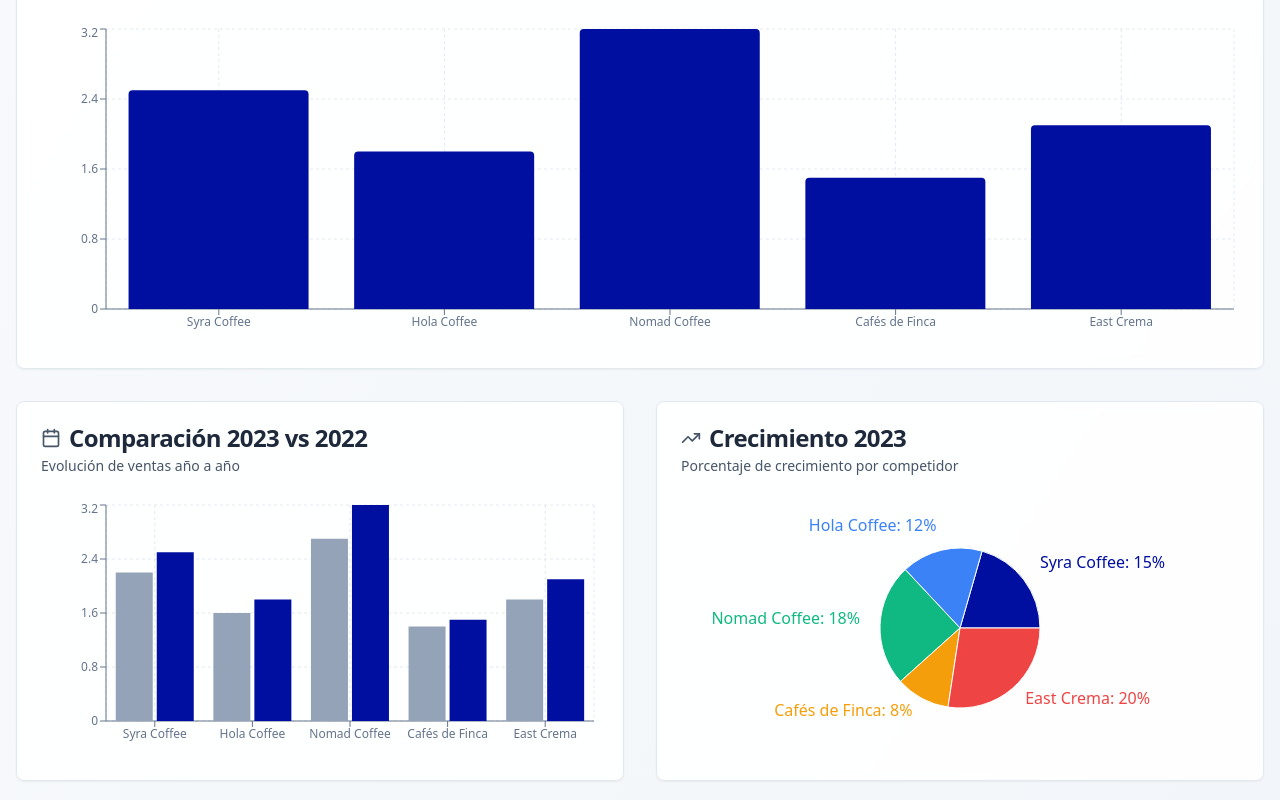
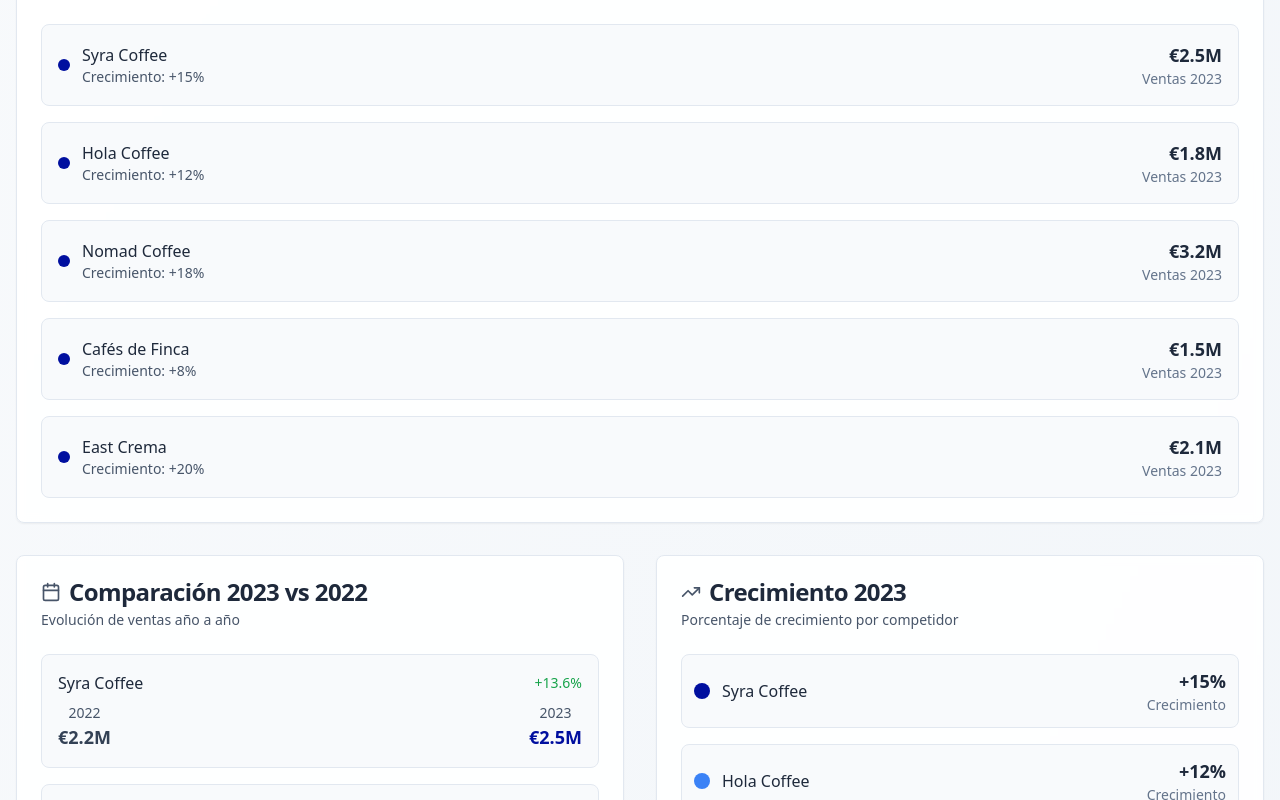
Before and after one commit to eastcremacoffee-dev/east-crema-analysis, a Next.js app: page / in a window 1280 px wide. Shown: the part 500-1300 px from the top of the page. Built offline with nearby package versions, Linux system fonts and the light colour scheme.

Commit message:
fix: reemplazar gráficos de Recharts con visualizaciones HTML/CSS para evitar errores de build

```diff
--- a/src/app/page.tsx
+++ b/src/app/page.tsx
@@ -11,7 +11,7 @@
   Filter,
   Calendar
 } from "lucide-react"
-import { BarChart, Bar, XAxis, YAxis, CartesianGrid, Tooltip, ResponsiveContainer, PieChart, Pie, Cell } from 'recharts'
+// import { BarChart, Bar, XAxis, YAxis, CartesianGrid, Tooltip, ResponsiveContainer, PieChart, Pie, Cell } from 'recharts'
 
 export default function Home() {
   // Datos de ventas por año
@@ -156,23 +156,22 @@
               </div>
             </CardHeader>
             <CardContent>
-              <div className="h-80">
-                <ResponsiveContainer width="100%" height="100%">
-                  <BarChart data={salesData[2023]}>
-                    <CartesianGrid strokeDasharray="3 3" stroke="#e2e8f0" />
-                    <XAxis dataKey="name" stroke="#64748b" fontSize={12} />
-                    <YAxis stroke="#64748b" fontSize={12} />
-                    <Tooltip
-                      contentStyle={{
-                        backgroundColor: '#ffffff',
-                        border: '1px solid #e2e8f0',
-                        borderRadius: '8px',
-                        boxShadow: '0 4px 6px -1px rgba(0, 0, 0, 0.1)'
-                      }}
-                    />
-                    <Bar dataKey="ventas" fill="#000f9f" radius={[4, 4, 0, 0]} />
-                  </BarChart>
-                </ResponsiveContainer>
+              <div className="space-y-4">
+                {salesData[2023].map((competitor, index) => (
+                  <div key={index} className="flex items-center justify-between p-4 bg-neutral-50 rounded-lg border border-neutral-200">
+                    <div className="flex items-center space-x-3">
+                      <div className="w-3 h-3 rounded-full bg-[#000f9f]"></div>
+                      <div>
+                        <p className="font-medium text-neutral-800">{competitor.name}</p>
+                        <p className="text-sm text-neutral-600">Crecimiento: +{competitor.crecimiento}%</p>
+                      </div>
+                    </div>
+                    <div className="text-right">
+                      <p className="text-lg font-bold text-neutral-800">€{competitor.ventas}M</p>
+                      <p className="text-sm text-neutral-500">Ventas 2023</p>
+                    </div>
+                  </div>
+                ))}
               </div>
             </CardContent>
           </Card>
@@ -190,24 +189,25 @@
                 </CardDescription>
               </CardHeader>
               <CardContent>
-                <div className="h-64">
-                  <ResponsiveContainer width="100%" height="100%">
-                    <BarChart data={yearComparison}>
-                      <CartesianGrid strokeDasharray="3 3" stroke="#e2e8f0" />
-                      <XAxis dataKey="name" stroke="#64748b" fontSize={12} />
-                      <YAxis stroke="#64748b" fontSize={12} />
-                      <Tooltip
-                        contentStyle={{
-                          backgroundColor: '#ffffff',
-                          border: '1px solid #e2e8f0',
-                          borderRadius: '8px',
-                          boxShadow: '0 4px 6px -1px rgba(0, 0, 0, 0.1)'
-                        }}
-                      />
-                      <Bar dataKey="2022" fill="#94a3b8" name="2022" />
-                      <Bar dataKey="2023" fill="#000f9f" name="2023" />
-                    </BarChart>
-                  </ResponsiveContainer>
+                <div className="space-y-4">
+                  {yearComparison.map((competitor, index) => (
+                    <div key={index} className="p-4 bg-neutral-50 rounded-lg border border-neutral-200">
+                      <div className="flex items-center justify-between mb-2">
+                        <p className="font-medium text-neutral-800">{competitor.name}</p>
+                        <span className="text-sm font-medium text-green-600">+{competitor.crecimiento}%</span>
+                      </div>
+                      <div className="flex items-center justify-between">
+                        <div className="text-center">
+                          <p className="text-sm text-neutral-600">2022</p>
+                          <p className="text-lg font-bold text-neutral-700">€{competitor['2022']}M</p>
+                        </div>
+                        <div className="text-center">
+                          <p className="text-sm text-neutral-600">2023</p>
+                          <p className="text-lg font-bold text-[#000f9f]">€{competitor['2023']}M</p>
+                        </div>
+                      </div>
+                    </div>
+                  ))}
                 </div>
               </CardContent>
             </Card>
@@ -223,33 +223,22 @@
                 </CardDescription>
               </CardHeader>
               <CardContent>
-                <div className="h-64">
-                  <ResponsiveContainer width="100%" height="100%">
-                    <PieChart>
-                      <Pie
-                        data={growthData}
-                        cx="50%"
-                        cy="50%"
-                        labelLine={false}
-                        label={({ name, crecimiento }) => `${name}: ${crecimiento}%`}
-                        outerRadius={80}
-                        fill="#8884d8"
-                        dataKey="crecimiento"
-                      >
-                        {growthData.map((entry, index) => (
-                          <Cell key={`cell-${index}`} fill={COLORS[index % COLORS.length]} />
-                        ))}
-                      </Pie>
-                      <Tooltip
-                        contentStyle={{
-                          backgroundColor: '#ffffff',
-                          border: '1px solid #e2e8f0',
-                          borderRadius: '8px',
-                          boxShadow: '0 4px 6px -1px rgba(0, 0, 0, 0.1)'
-                        }}
-                      />
-                    </PieChart>
-                  </ResponsiveContainer>
+                <div className="space-y-4">
+                  {growthData.map((competitor, index) => (
+                    <div key={index} className="flex items-center justify-between p-3 bg-neutral-50 rounded-lg border border-neutral-200">
+                      <div className="flex items-center space-x-3">
+                        <div
+                          className="w-4 h-4 rounded-full"
+                          style={{ backgroundColor: COLORS[index % COLORS.length] }}
+                        ></div>
+                        <p className="font-medium text-neutral-800">{competitor.name}</p>
+                      </div>
+                      <div className="text-right">
+                        <p className="text-lg font-bold text-neutral-800">+{competitor.crecimiento}%</p>
+                        <p className="text-sm text-neutral-500">Crecimiento</p>
+                      </div>
+                    </div>
+                  ))}
                 </div>
               </CardContent>
             </Card>
```
